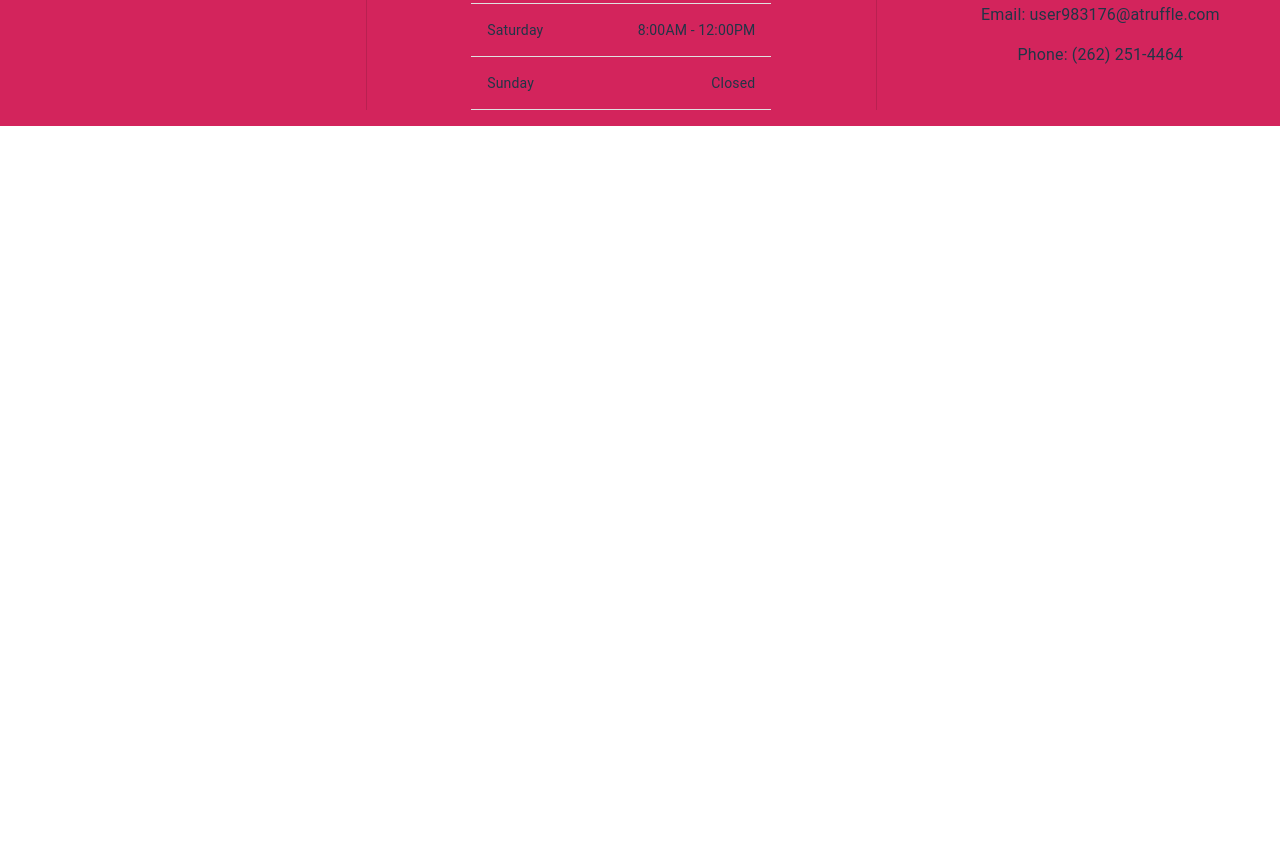
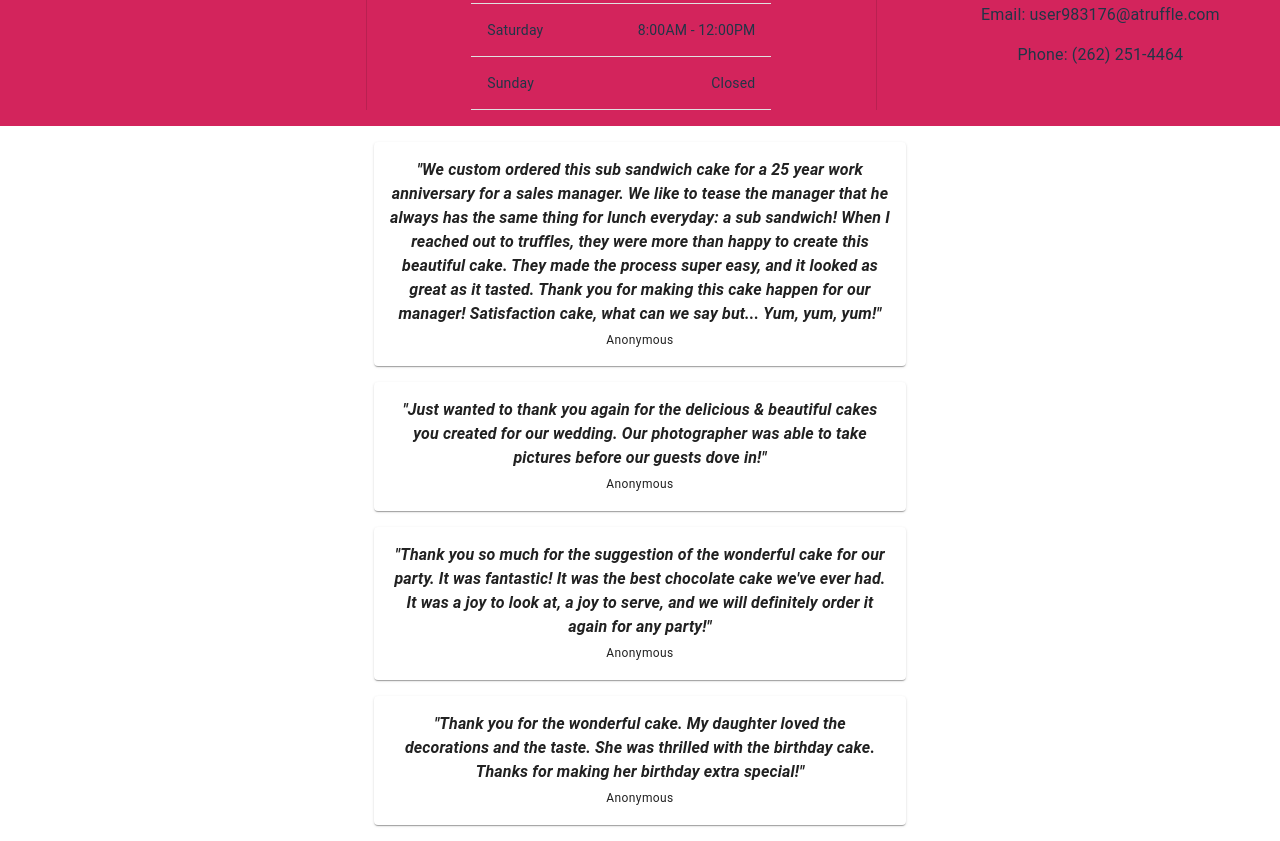
Before and after one commit to p-fassbender/atruffle-redesign-unofficial, a React (Vite) app: page / in a window 1280 px wide. Shown: the part 1840-2681 px from the top of the page. Before the commit the page ends 1966 px from the top, so only its background shows below. Built offline with nearby package versions, Linux system fonts and the light colour scheme.

Commit message:
rough draft for testimonials page. included messages and room for expansion with sender and dates

```diff
--- a/src/App.jsx
+++ b/src/App.jsx
@@ -6,6 +6,7 @@ import { Hero } from './components/Hero';
 import { Footer } from './components/Footer';
 import { Promotional } from './components/Promotional';
 import { Informational } from './components/Informational';
+import { Testimonials } from './components/Testimonials';
 
 const theme = createTheme({
     palette: {
@@ -44,6 +45,7 @@ function App() {
                 <Promotional />
                 <Informational />
                 <Footer />
+                <Testimonials />
             </ThemeProvider>
         </>
     )
--- /dev/null
+++ b/src/components/Testimonials.jsx
@@ -0,0 +1,64 @@
+import { Paper, Stack, Typography } from '@mui/material'
+import React from 'react'
+
+const reviews = [
+    {
+        message: `We custom ordered this sub sandwich cake for a 25 year work anniversary for a sales manager. We like to tease the manager that he always has the same thing for lunch everyday: a sub sandwich! When I reached out to truffles, they were more than happy to create this beautiful cake. They made the process super easy, and it looked as great as it tasted. Thank you for making this cake happen for our manager! Satisfaction cake, what can we say but... Yum, yum, yum!`,
+        sender: '',
+        date: ''
+    },
+    {
+        message: `Just wanted to thank you again for the delicious & beautiful cakes you created for our wedding. Our photographer was able to take pictures before our guests dove in!`,
+        sender: '',
+        date: ''
+    },
+    {
+        message: `Thank you so much for the suggestion of the wonderful cake for our party. It was fantastic! It was the best chocolate cake we've ever had. It was a joy to look at, a joy to serve, and we will definitely order it again for any party!`,
+        sender: '',
+        date: ''
+    },
+    {
+        message: `Thank you for the wonderful cake. My daughter loved the decorations and the taste. She was thrilled with the birthday cake. Thanks for making her birthday extra special!`,
+        sender: '',
+        date: ''
+    },
+]
+
+export const Testimonials = () => {
+    return (
+        <>
+            <Stack
+                spacing={2}
+                p={2}
+                sx={{
+                    justifyContent: 'center',
+                    alignItems: 'center'
+                }}
+            >
+                {
+                    reviews.map((review) => (
+                        <Paper
+                            sx={{
+                                p: '16px',
+                                maxWidth: '500px',
+                            }}
+                        >
+                            <Typography
+                                variant='body1'
+                                sx={{
+                                    fontStyle: 'italic',
+                                    fontWeight: 'bold'
+                                }}
+                            >
+                                "{review.message}"
+                            </Typography>
+                            <Typography variant='caption'>
+                                {review.sender ? review.sender : 'Anonymous'} {review.date ? review.date : ''}
+                            </Typography>
+                        </Paper>
+                    ))
+                }
+            </Stack>
+        </>
+    )
+}
```
